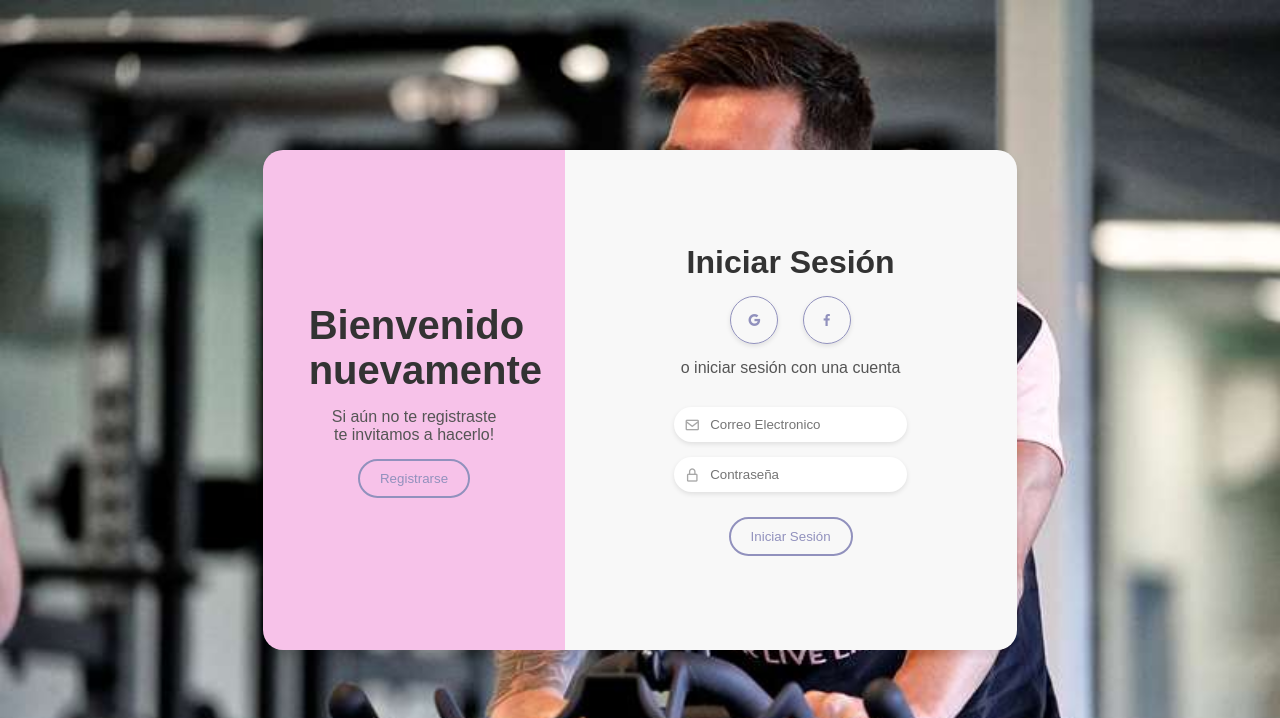
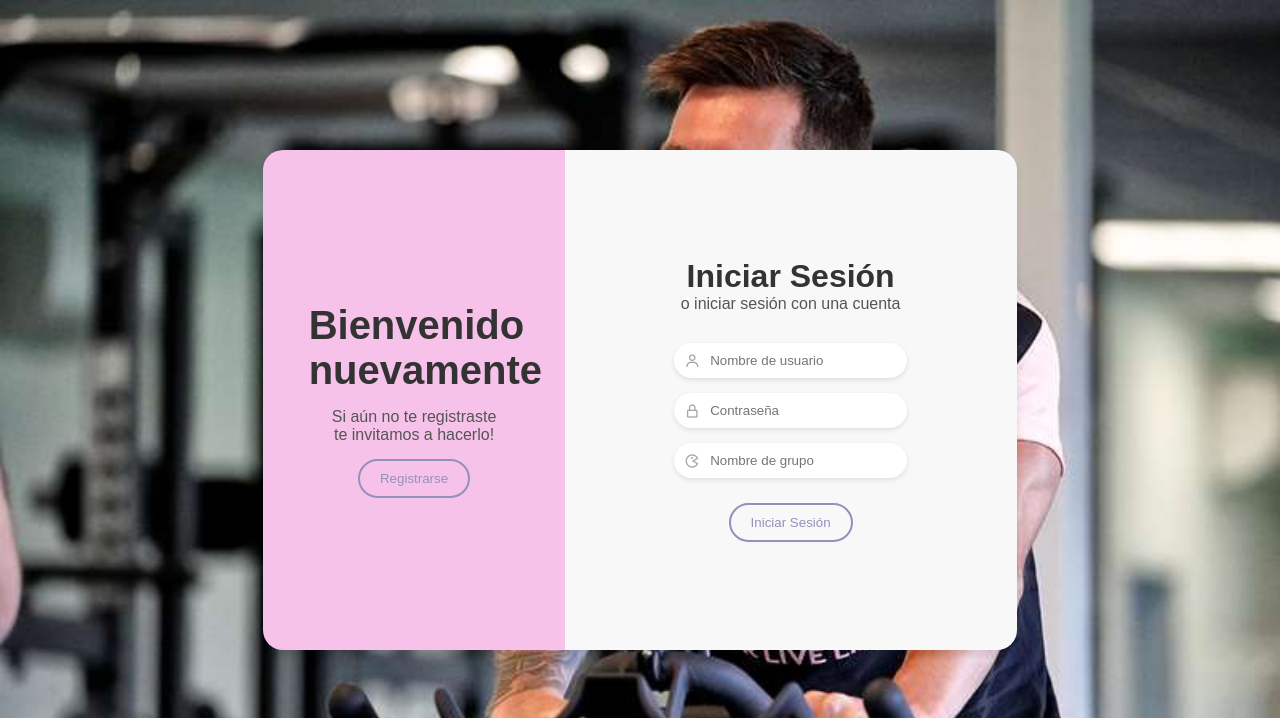
Before and after one commit to pilaraguilar22/TP_INTRO_AGUILAR_DEVITT, a Flask app: page / in a window 1280 px wide. Shown: the top 718 px of the page. Run offline with Flask 3, Linux system fonts and the light colour scheme; some libraries are stand-ins or nearby versions.

Commit message:
Se comento el icono de iniciar sesion con facebook o google , esto va a ser una mejora a futuro. Se agregaron los nombres de los placeholder correctos. Se acomodaron las casillas de increso

```diff
--- a/Front/templates/index.html
+++ b/Front/templates/index.html
@@ -23,20 +23,29 @@
         <div class="form-info">
             <div class="form-info-recuadro">
                 <h2>Iniciar Sesión</h2>
-                <div class="iconos">
+<!--                 <div class="iconos">
                     <i class='bx bxl-google'></i>
                     <i class='bx bxl-facebook'></i>
-                </div>
+                </div> -->
                 <p>o iniciar sesión con una cuenta</p>
                 <form class="formulario" action="/" method="POST">
+<!--                     <label>
+                        <i class='bx bx-envelope'></i>
+                        <input type="email" placeholder="Correo Electronico" name="email" id="email">
+                    </label> -->
                     <label>
-                        <i class='bx bx-envelope'></i>
-                        <input type="email" placeholder="Correo Electronico" name="username">
+                        <i class='bx bx-user'></i>
+                        <input type="text" placeholder="Nombre de usuario" name="username" id="username">
                     </label>
                     <label>
                         <i class='bx bx-lock-alt'></i>
-                        <input type="password" placeholder="Contraseña" name="password">
+                        <input type="password" placeholder="Contraseña" name="password" id="password">
                     </label>
+                    <label>
+                        <i class='bx bx-game'></i>
+                        <input type="text" placeholder="Nombre de grupo" name="grupo" >
+                    </label>
+
                     <input type="submit" value="Iniciar Sesión">
                 </form>
             </div>
```
